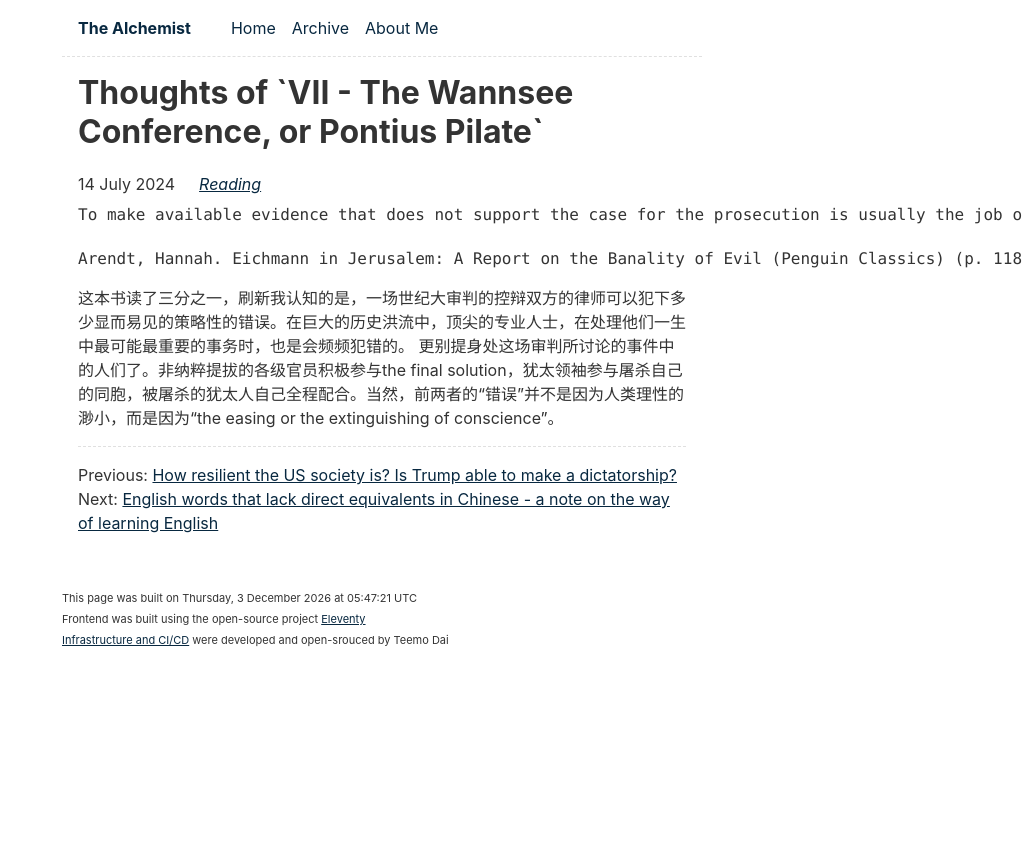
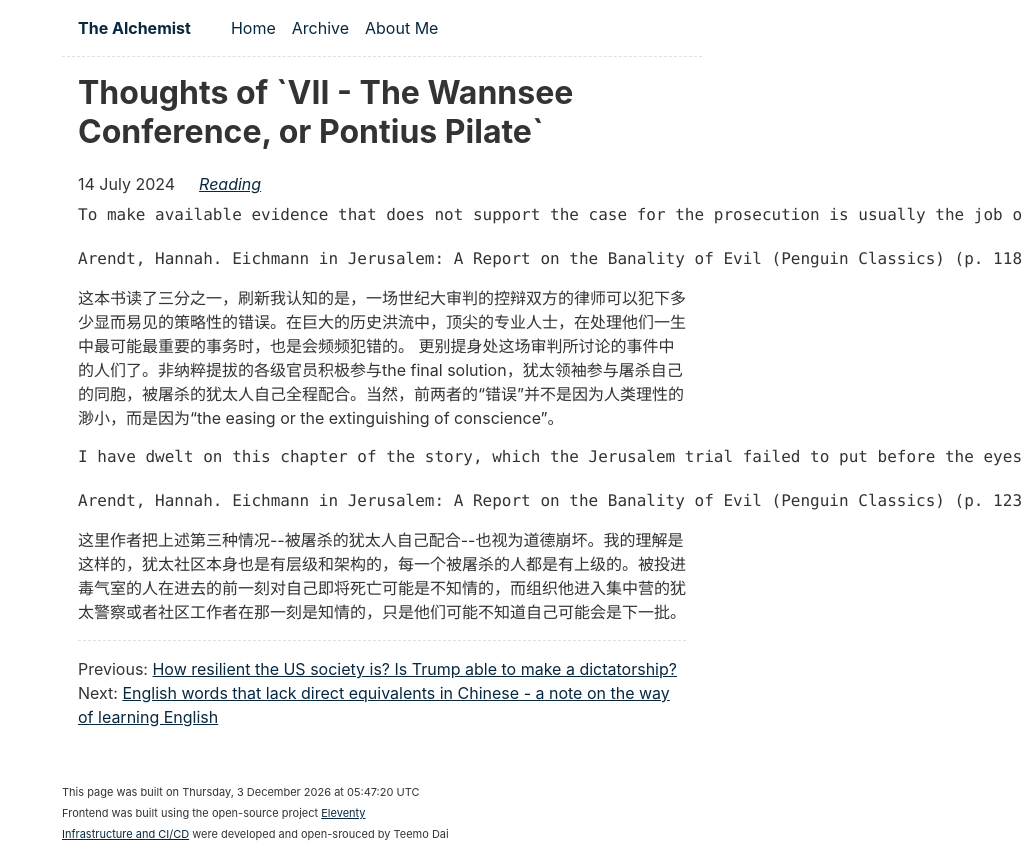
Before and after one commit to daiyyr/the-alchemist, an Eleventy site: page eleventy/content/blog/202407/20240720.2.md in a window 1280 px wide. Shown: the top 841 px of the page, without its empty margins (258-1280 px from the left). Before the commit the page ends 800 px from the top, so only its background shows below. Built offline with nearby package versions, Linux system fonts and the light colour scheme; Eleventy itself is replaced by a stand-in of ours; code samples lack their colours; files that its build step writes are made by us from their sources.

Commit message:
striking insight into the totality of the moral collapse the Nazis caused

````diff
--- a/eleventy/content/blog/202407/20240720.2.md
+++ b/eleventy/content/blog/202407/20240720.2.md
@@ -13,3 +13,11 @@ Arendt, Hannah. Eichmann in Jerusalem: A Report on the Banality of Evil (Penguin
 
 这本书读了三分之一，刷新我认知的是，一场世纪大审判的控辩双方的律师可以犯下多少显而易见的策略性的错误。在巨大的历史洪流中，顶尖的专业人士，在处理他们一生中最可能最重要的事务时，也是会频频犯错的。
 更别提身处这场审判所讨论的事件中的人们了。非纳粹提拔的各级官员积极参与the final solution，犹太领袖参与屠杀自己的同胞，被屠杀的犹太人自己全程配合。当然，前两者的“错误”并不是因为人类理性的渺小，而是因为“the easing or the extinguishing of conscience”。
+
+```
+I have dwelt on this chapter of the story, which the Jerusalem trial failed to put before the eyes of the world in its true dimensions, because it offers the most striking insight into the totality of the moral collapse the Nazis caused in respectable European society – not only in Germany but in almost all countries, not only among the persecutors but also among the victims.
+
+Arendt, Hannah. Eichmann in Jerusalem: A Report on the Banality of Evil (Penguin Classics) (p. 123). Penguin Books Ltd. Kindle Edition.
+```
+
+这里作者把上述第三种情况--被屠杀的犹太人自己配合--也视为道德崩坏。我的理解是这样的，犹太社区本身也是有层级和架构的，每一个被屠杀的人都是有上级的。被投进毒气室的人在进去的前一刻对自己即将死亡可能是不知情的，而组织他进入集中营的犹太警察或者社区工作者在那一刻是知情的，只是他们可能不知道自己可能会是下一批。
````
